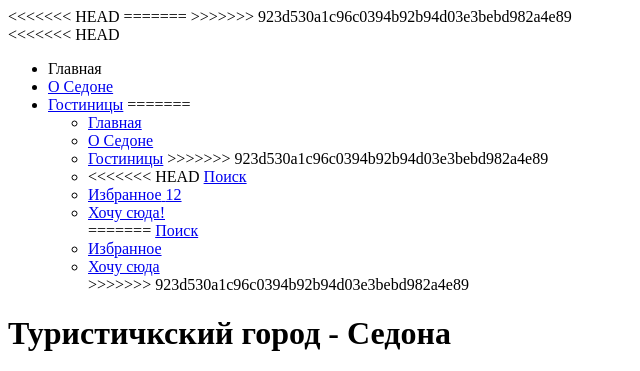
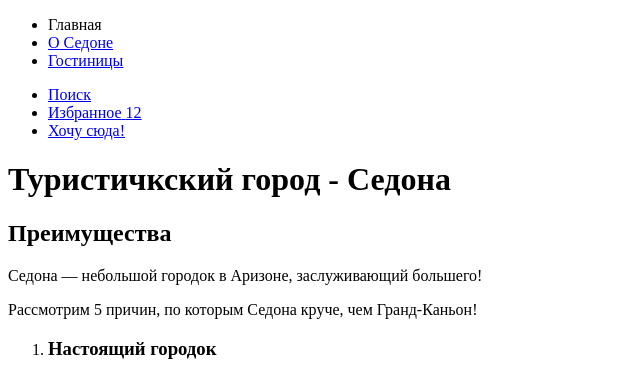
Before and after one commit to konick24/SEDONA-1.0, a plain HTML site: page index.html in a window 1280 px wide. Shown: the top 371 px of the page, without its empty margins (0-640 px from the left). Drawn offline with Linux system fonts and the light colour scheme.

Commit message:
Update index.html

```diff
--- a/index.html
+++ b/index.html
@@ -1,9 +1,5 @@
 <!DOCTYPE html>
-<<<<<<< HEAD
 <html lang="ru">
-=======
-<html lang="en">
->>>>>>> 923d530a1c96c0394b92b94d03e3bebd982a4e89
 <head>
     <meta charset="UTF-8">
     <meta http-equiv="X-UA-Compatible" content="IE=edge">
@@ -12,7 +8,6 @@
 </head>
 <body>
     <header class="page-header">
-<<<<<<< HEAD
         <nav class="page-navigation">
             <ul class="navigation-list">
                 <li class="navigation-item">
@@ -23,23 +18,10 @@
                 </li>
                 <li class="navigation-item">
                     <a href="search-hotel.html" class="navigation-link">Гостиницы</a>
-=======
-        <nav class="main-navigation">
-            <ul class="navigation-list">
-                <li class="navigation-item">
-                    <a href="#" class="navigation-link">Главная</a>
-                </li>
-                <li class="navigation-item">
-                    <a href="about-Sedone.html" class="navigation-link">О Седоне</a>
-                </li>
-                <li class="navigation-item">
-                    <a href="hotel.html" class="navigation-link">Гостиницы</a>
->>>>>>> 923d530a1c96c0394b92b94d03e3bebd982a4e89
                 </li>
             </ul>
             <ul class="navigation-list navigation-user">
                 <li class="navigation-item">
-<<<<<<< HEAD
                     <a href="#" class="navigation-link">
                         <span class="visually-hidden">Поиск</span>
                     </a>
@@ -53,18 +35,6 @@
                 <li class="navigation-item">
                     <a href="#" class="navigation-link">Хочу сюда!</a>
                 </li>
-=======
-                    <a href="#" class="navigation-link">Поиск</a>
-                </li>
-                <li class="navigation-item">
-                    <a href="#" class="navigation-link">Избранное</a>
-                </li>
-                <li class="navigation-item">
-                    <a href="#" class="navigation-link">
-                        <span class="visually-hidden">Хочу сюда</span>
-                    </a>
-                </li>
->>>>>>> 923d530a1c96c0394b92b94d03e3bebd982a4e89
             </ul>
         </nav>
     </header>
```
